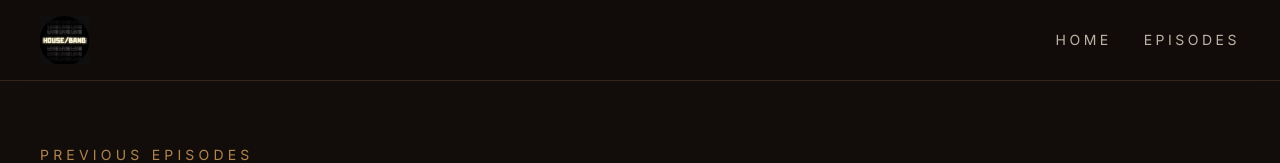
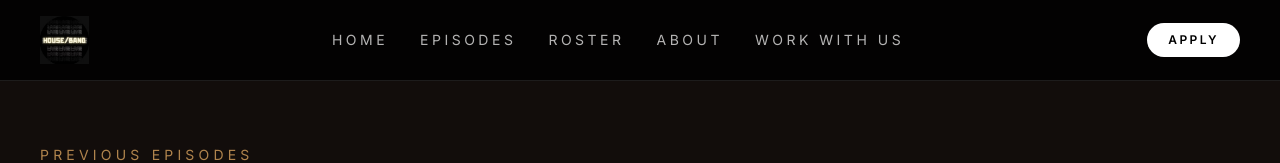
Before and after one commit to jlkadet/houseband-live, a Next.js app: page /episodes in a window 1280 px wide. Shown: the top 163 px of the page. Built offline with nearby package versions, Linux system fonts and the light colour scheme.

Commit message:
making sure it's saved

```diff
--- a/app/episodes/page.tsx
+++ b/app/episodes/page.tsx
@@ -115,7 +115,7 @@ export default function EpisodesPage() {
 
   return (
     <div className={`${inter.className} min-h-screen bg-[#120d0b] text-[#f5ead8]`}>
-      <header className="border-b border-[#c48b4f]/20 bg-[#120d0b]/90 backdrop-blur-md">
+      <header className="border-b border-white/10 bg-black/80 backdrop-blur-md">
   <div className="mx-auto flex max-w-7xl items-center justify-between px-6 py-4 lg:px-10">
     <Link href="/">
       <img
@@ -125,14 +125,20 @@ export default function EpisodesPage() {
       />
     </Link>
 
-          <nav className="hidden gap-8 text-sm uppercase tracking-[0.25em] text-[#f5ead8]/75 md:flex">
-            <Link href="/" className="transition hover:text-[#d8a25e]">
-              Home
+    <nav className="hidden gap-8 text-sm uppercase tracking-[0.25em] text-white/70 md:flex">
+      <Link href="/" className="transition hover:text-white">Home</Link>
+      <Link href="/episodes" className="transition hover:text-white">Episodes</Link>
+      <Link href="/roster" className="transition hover:text-white">Roster</Link>
+      <Link href="/about" className="transition hover:text-white">About</Link>
+      <Link href="/work-with-us" className="transition hover:text-white">Work With Us</Link>
+    </nav>
+
+    <Link
+      href="/work-with-us"
+      className="rounded-full border border-white/20 bg-white px-5 py-2 text-xs font-semibold uppercase tracking-[0.2em] text-black transition hover:scale-105"
+    >
+      Apply
     </Link>
-            <Link href="/episodes" className="transition hover:text-[#d8a25e]">
-              Episodes
-            </Link>
-          </nav>
   </div>
 </header>
 
--- a/app/roster/page.tsx
+++ b/app/roster/page.tsx
@@ -67,19 +67,21 @@ export default function RosterPage() {
     </Link>
 
     <nav className="hidden gap-8 text-sm uppercase tracking-[0.25em] text-white/70 md:flex">
-            <Link href="/" className="transition hover:text-white">
-              Home
+      <Link href="/" className="transition hover:text-white">Home</Link>
+      <Link href="/episodes" className="transition hover:text-white">Episodes</Link>
+      <Link href="/roster" className="transition hover:text-white">Roster</Link>
+      <Link href="/about" className="transition hover:text-white">About</Link>
+      <Link href="/work-with-us" className="transition hover:text-white">Work With Us</Link>
+    </nav>
+
+    <Link
+      href="/work-with-us"
+      className="rounded-full border border-white/20 bg-white px-5 py-2 text-xs font-semibold uppercase tracking-[0.2em] text-black transition hover:scale-105"
+    >
+      Apply
     </Link>
-            <Link href="/episodes" className="transition hover:text-white">
-              Episodes
-            </Link>
-            <Link href="/roster" className="transition hover:text-white">
-              Roster
-            </Link>
-          </nav>
   </div>
 </header>
-
       <main className="px-6 py-16 lg:px-10">
         <div className="mx-auto max-w-7xl">
           <div className="mb-12">
```
Also changed, not shown: app/about/page.tsx (+5 -15 lines). Lines whose indentation alone changed are shown as unchanged.
